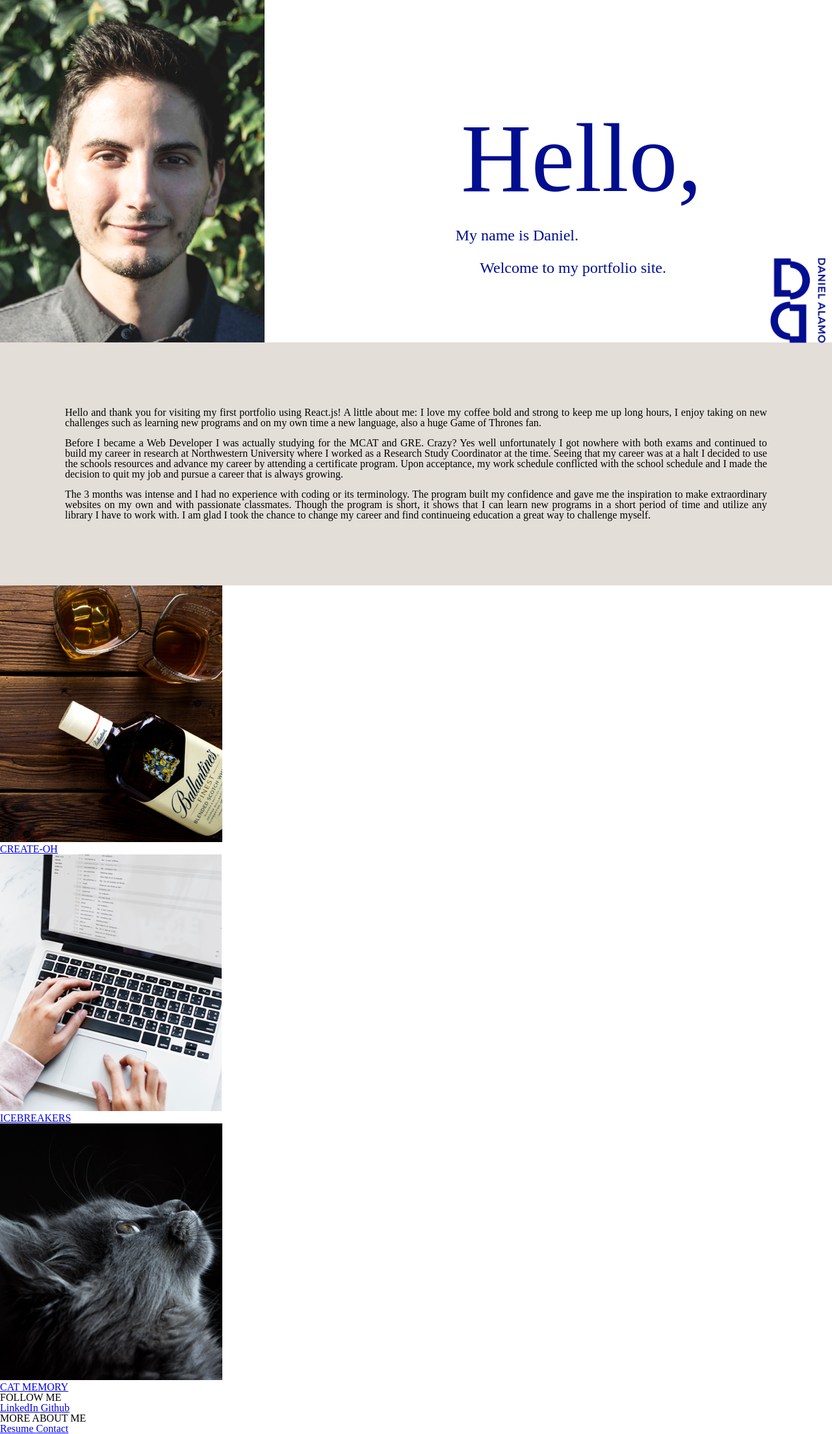
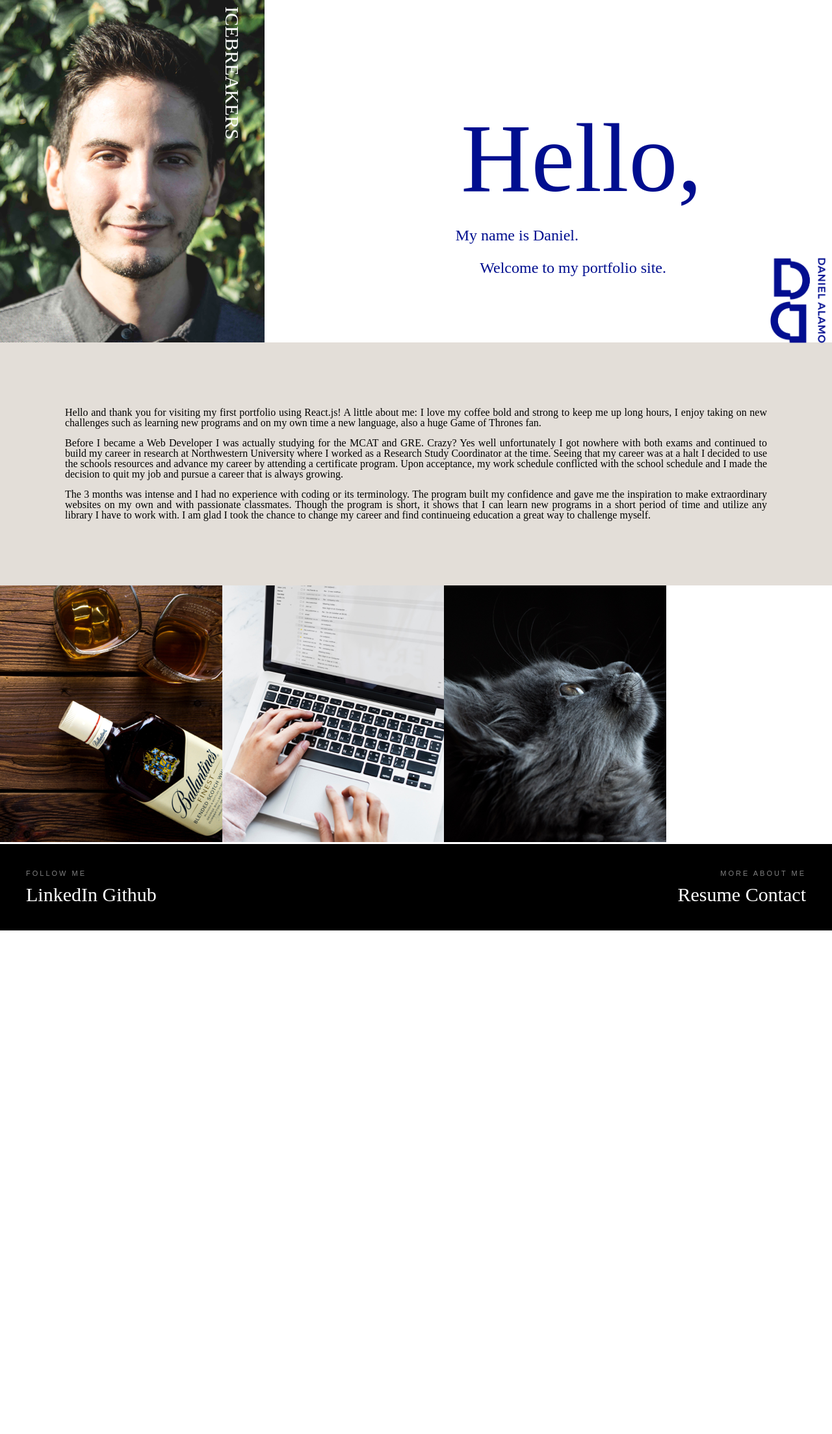
Before and after one commit to dalamo20/Basic-Portfolio, a PHP site: page / in a window 1280 px wide. Shown: the whole page at 65% size. After the commit the page ends 1432 px from the top, so only its background shows below. Run offline with PHP 8.4, Linux system fonts and the light colour scheme.

Commit message:
footer completed

```diff
--- a/assets/css/style.css
+++ b/assets/css/style.css
@@ -58,7 +58,11 @@ p {
 
 /*    Projects    */
 
-/* .wrapper {
+.column {
+    float: left;
+}
+
+.wrapper {
     display: grid;
     grid-template-columns: 342px 342px 342px;
 }
@@ -85,12 +89,12 @@ p {
 
 a {
     text-decoration: none;
-} */
+}
 
 
 /*    FOOTER     */
 
-/* footer {
+footer {
     background-color: black;
     color: white;
     padding: 40px;
@@ -142,4 +146,4 @@ a {
     background: transparent;
     color: white;
     font-size: 30px;
-  } */
+  }
--- a/index.html
+++ b/index.html
@@ -9,22 +9,22 @@
 </head>
 
 <body>
-  <div classname="container">
-    <div classname="img-half-wrap" id="mePic">
-      <img src="./assets/images/me.png" classname="picDalamo" id="imageDalamo" alt="Dalamo" />
+  <div class="container">
+    <div class="img-half-wrap" id="mePic">
+      <img src="./assets/images/me.png" class="picDalamo" id="imageDalamo" alt="Dalamo" />
     </div>
-    <div classname="rightDiv" id="logoSide">
-      <div classname="innerTop">
+    <div class="rightDiv" id="logoSide">
+      <div class="innerTop">
         <h1 id="hello"> Hello, </h1>
         <p id="welcomeOne"> My name is Daniel. </p>
         <p id="welcomeTwo"> Welcome to my portfolio site. </p>
       </div>
-      <span classname="placeLogo">
-        <img src="./assets/images/logo.png" classname="logoPic" id="myLogo" alt="Logo" />
+      <span class="placeLogo">
+        <img src="./assets/images/logo.png" class="logoPic" id="myLogo" alt="Logo" />
       </span>
     </div>
   </div>
-  <div classname="aboutSection" id="myLife">
+  <div class="aboutSection" id="myLife">
     <div id="p1">
       <p> Hello and thank you for visiting my first portfolio using React.js! A little about me: I love my coffee bold
         and strong to keep me up long hours,
@@ -52,28 +52,28 @@
       </p>
     </div>
   </div>
-  <div classname="projectContainer">
-    <div classname="wrapper">
-      <div>
-        <img src="./assets/images/createoh.png" classname="createohImg" />
-        <div classname="content">
-          <span classname="project">
+  <div class="projects">
+    <div class="row">
+      <div class="column">
+        <img src="./assets/images/createoh.png" class="createohImg" />
+        <div class="content">
+          <span class="project">
             <a id="createLink" href="https://create-oh.herokuapp.com/"> CREATE-OH </a>
           </span>
         </div>
       </div>
-      <div>
-        <img src="./assets/images/icebreakers.png" classname="icebreakerImg" />
-        <div classname="content">
-          <span classname="project">
+      <div class="column">
+        <img src="./assets/images/icebreakers.png" class="icebreakerImg" />
+        <div class="content">
+          <span class="project">
             <a id="iceLink" href="https://icebreakernu.herokuapp.com/"> ICEBREAKERS </a>
           </span>
         </div>
       </div>
-      <div>
-        <img src="./assets/images/catmemory.png" classname="catmemoryImg" />
-        <div classname="content">
-          <span classname="project">
+      <div class="column">
+        <img src="./assets/images/catmemory.png" class="catmemoryImg" />
+        <div class="content">
+          <span class="project">
             <a id="catLink" href="https://catmemory.herokuapp.com/"> CAT MEMORY </a>
           </span>
         </div>
@@ -81,17 +81,17 @@
     </div>
   </div>
 
-  <footer classname="footer">
-    <div classname="leftFooter">
+  <footer class="footer">
+    <div class="leftFooter">
       <span id="footSpan"> FOLLOW ME </span>
-      <div classname="mediaLinks">
+      <div class="mediaLinks">
         <a href="https://www.linkedin.com/in/dalamo20"> LinkedIn </a>
         <a href="https://github.com/dalamo20"> Github </a>
       </div>
     </div>
-    <div classname="rightFooter">
+    <div class="rightFooter">
       <span id="footSpan"> MORE ABOUT ME </span>
-      <div classname="myInfo">
+      <div class="myInfo">
         <a href="#"> Resume </a>
         <a href="#"> Contact </a>
       </div>
```
